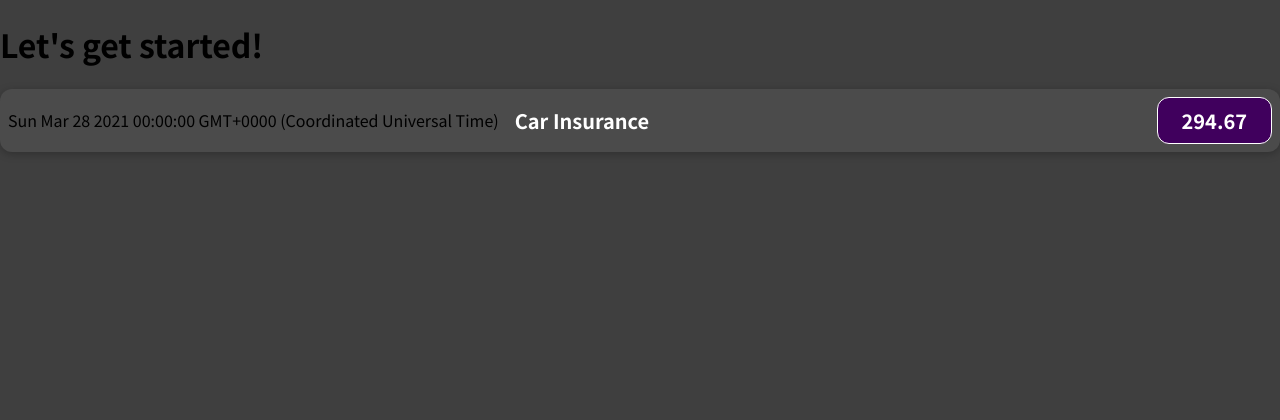
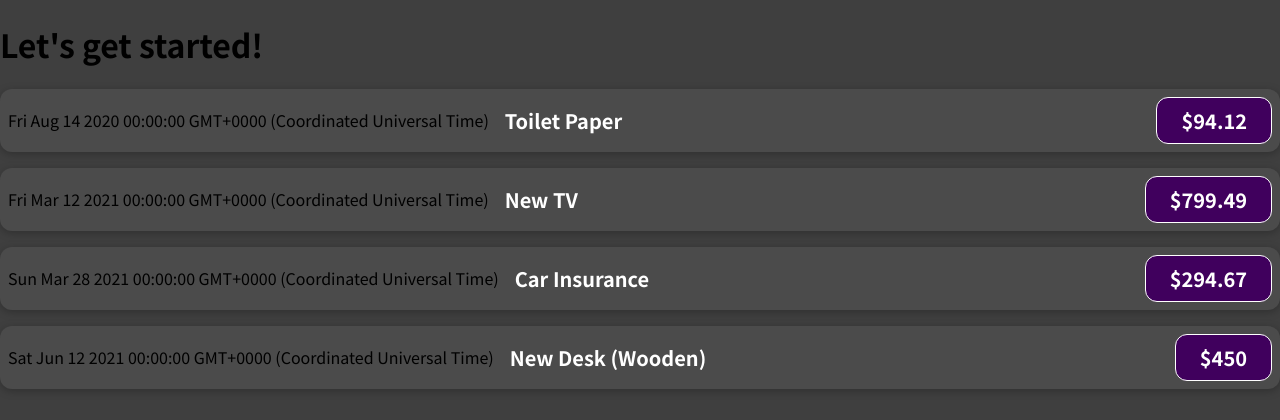
Before and after one commit to Devil9xpro/react-learning-project-1, a React (Create React App) app: page / in a window 1280 px wide. Shown: the top 420 px of the page. Built offline with nearby package versions, Linux system fonts and the light colour scheme; the HTML template or start-up script is replaced by a standard one.

Commit message:
adding props to pass data between components

```diff
--- a/src/App.js
+++ b/src/App.js
@@ -1,9 +1,19 @@
 import ExpenseItem from "./components/ExpenseItem";
 
 function App() {
+    const expenses = [
+        {id: "e1", title: "Toilet Paper", amount: 94.12, date: new Date(2020, 7, 14)},
+        {id: 'e2', title: 'New TV', amount: 799.49, date: new Date(2021, 2, 12)},
+        {id: 'e3', title: 'Car Insurance', amount: 294.67, date: new Date(2021, 2, 28)},
+        {id: 'e4', title: 'New Desk (Wooden)', amount: 450, date: new Date(2021, 5, 12)}
+    ]
+
     return (<div>
         <h1>Let's get started!</h1>
-        <ExpenseItem/>
+        <ExpenseItem title={expenses[0].title} amount={expenses[0].amount} date={expenses[0].date}></ExpenseItem>
+        <ExpenseItem title={expenses[1].title} amount={expenses[1].amount} date={expenses[1].date}></ExpenseItem>
+        <ExpenseItem title={expenses[2].title} amount={expenses[2].amount} date={expenses[2].date}></ExpenseItem>
+        <ExpenseItem title={expenses[3].title} amount={expenses[3].amount} date={expenses[3].date}></ExpenseItem>
     </div>);
 }
 
--- a/src/components/ExpenseItem.jsx
+++ b/src/components/ExpenseItem.jsx
@@ -1,17 +1,13 @@
 import './ExpenseItem.css'
 
-function ExpenseItem() {
-
-    const expenseDate = new Date(2021, 2, 28)
-    const expenseTitle = 'Car Insurance'
-    const expenseAmount = 294.67
+function ExpenseItem(props) {
 
     return (
         <div className="expense-item">
-            <div>{expenseDate.toString()}</div>
+            <div>{props.date.toString()}</div>
             <div className="expense-item__description">
-                <h2>{expenseTitle}</h2>
-                <div className="expense-item__price">{expenseAmount}</div>
+                <h2>{props.title}</h2>
+                <div className="expense-item__price">${props.amount}</div>
             </div>
         </div>
     )
```
